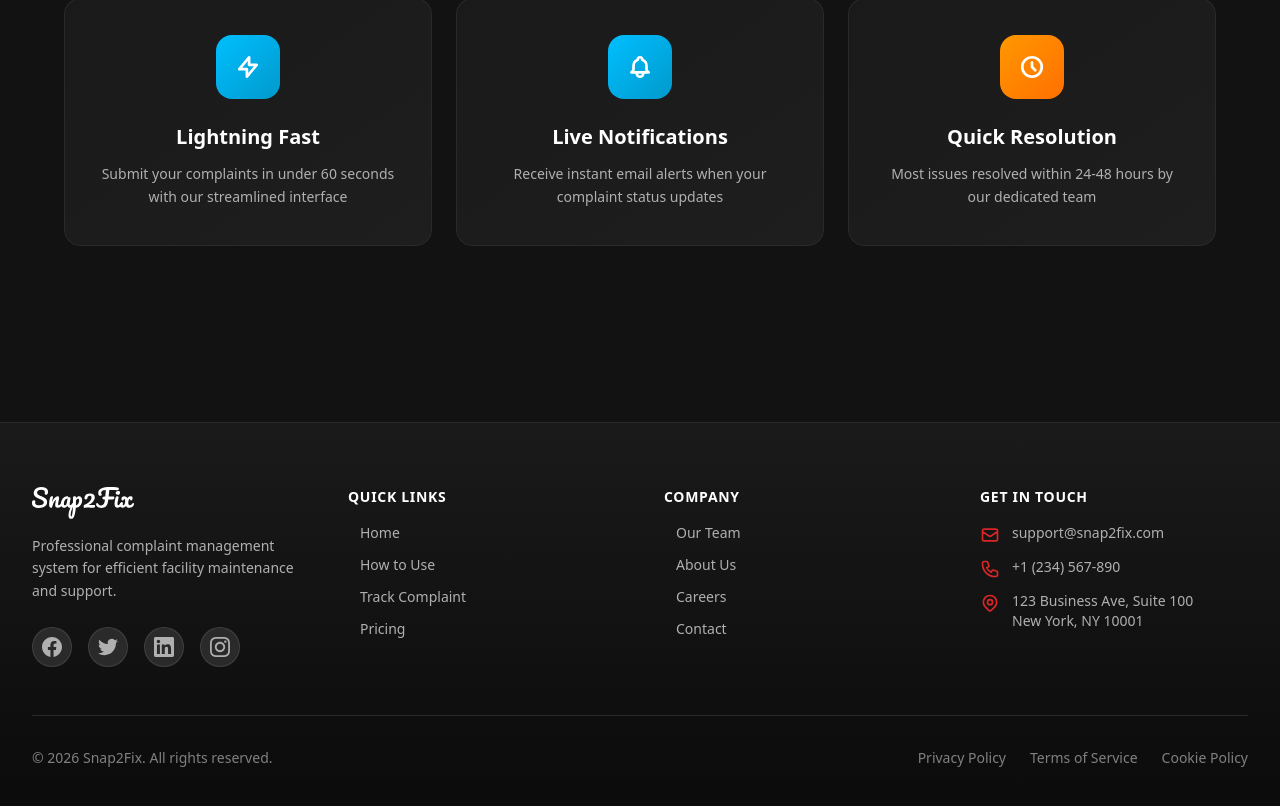
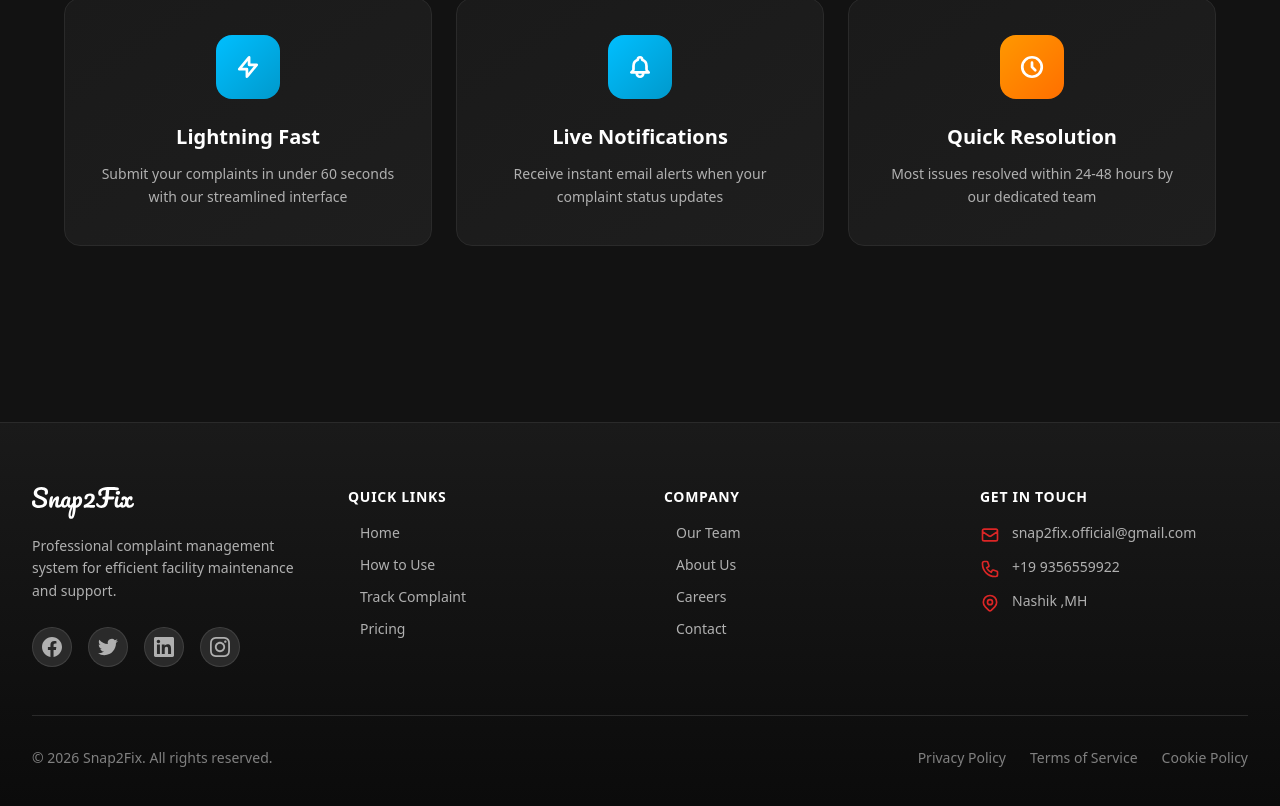
Before and after one commit to navedsayyed/Snap2Fix-web, a Next.js app: page / in a window 1280 px wide. Shown: the part 966-1772 px from the top of the page. Built offline with nearby package versions, Linux system fonts and the light colour scheme; no server answers.

Commit message:
footer update

```diff
--- a/app/page.tsx
+++ b/app/page.tsx
@@ -389,7 +389,7 @@ export default function HomePage() {
                                         <path strokeLinecap="round" strokeLinejoin="round" strokeWidth={2} d="M3 8l7.89 5.26a2 2 0 002.22 0L21 8M5 19h14a2 2 0 002-2V7a2 2 0 00-2-2H5a2 2 0 00-2 2v10a2 2 0 002 2z" />
                                     </svg>
                                     <a href="mailto:support@snap2fix.com" className="text-[#B0B0B0] hover:text-white text-sm transition-colors duration-200">
-                                        support@snap2fix.com
+                                        snap2fix.official@gmail.com
                                     </a>
                                 </li>
                                 <li className="flex items-start gap-3">
@@ -397,7 +397,7 @@ export default function HomePage() {
                                         <path strokeLinecap="round" strokeLinejoin="round" strokeWidth={2} d="M3 5a2 2 0 012-2h3.28a1 1 0 01.948.684l1.498 4.493a1 1 0 01-.502 1.21l-2.257 1.13a11.042 11.042 0 005.516 5.516l1.13-2.257a1 1 0 011.21-.502l4.493 1.498a1 1 0 01.684.949V19a2 2 0 01-2 2h-1C9.716 21 3 14.284 3 6V5z" />
                                     </svg>
                                     <a href="tel:+1234567890" className="text-[#B0B0B0] hover:text-white text-sm transition-colors duration-200">
-                                        +1 (234) 567-890
+                                        +19 9356559922
                                     </a>
                                 </li>
                                 <li className="flex items-start gap-3">
@@ -406,8 +406,7 @@ export default function HomePage() {
                                         <path strokeLinecap="round" strokeLinejoin="round" strokeWidth={2} d="M15 11a3 3 0 11-6 0 3 3 0 016 0z" />
                                     </svg>
                                     <span className="text-[#B0B0B0] text-sm">
-                                        123 Business Ave, Suite 100<br />
-                                        New York, NY 10001
+                                        Nashik ,MH
                                     </span>
                                 </li>
                             </ul>
```
